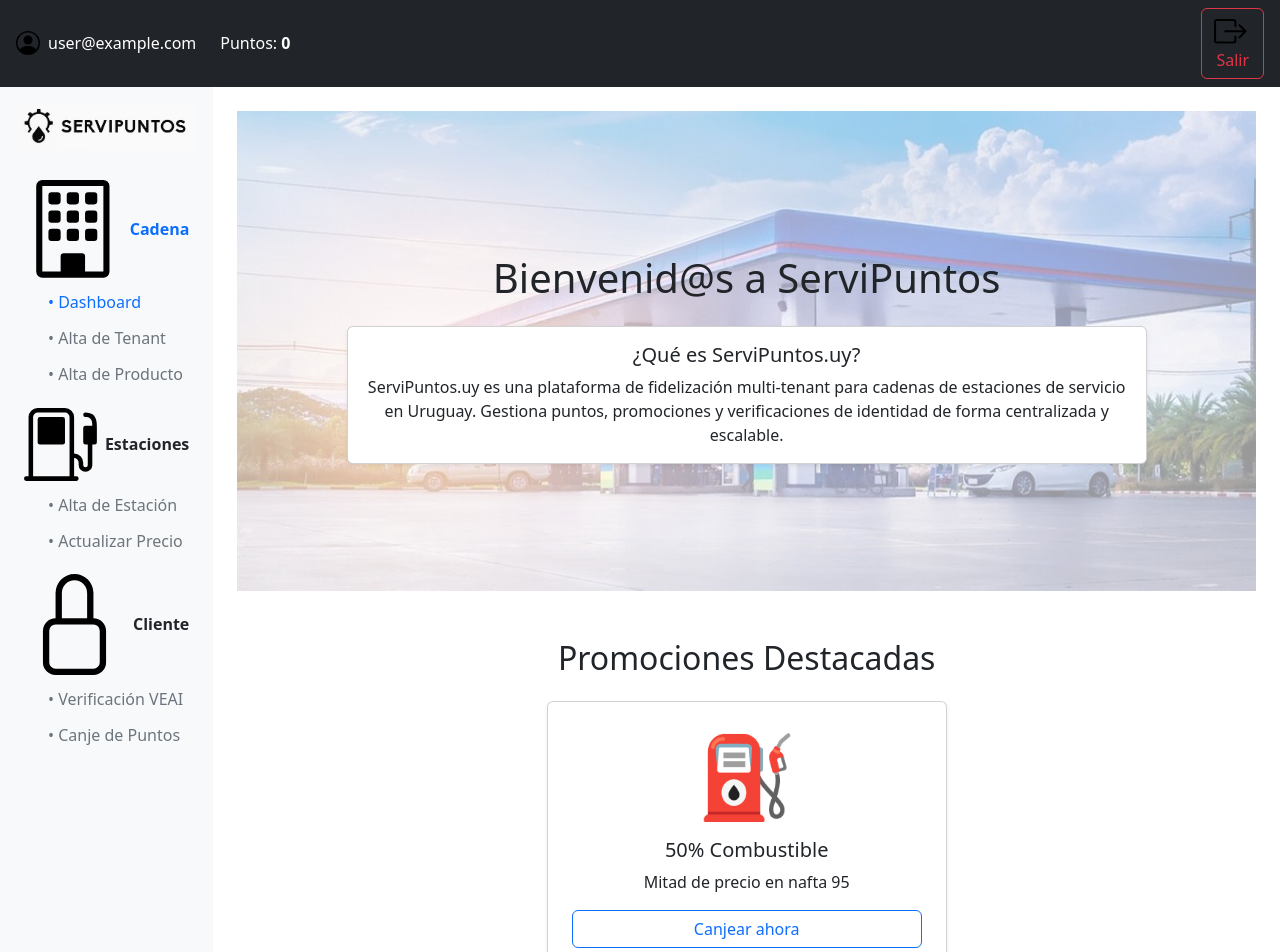
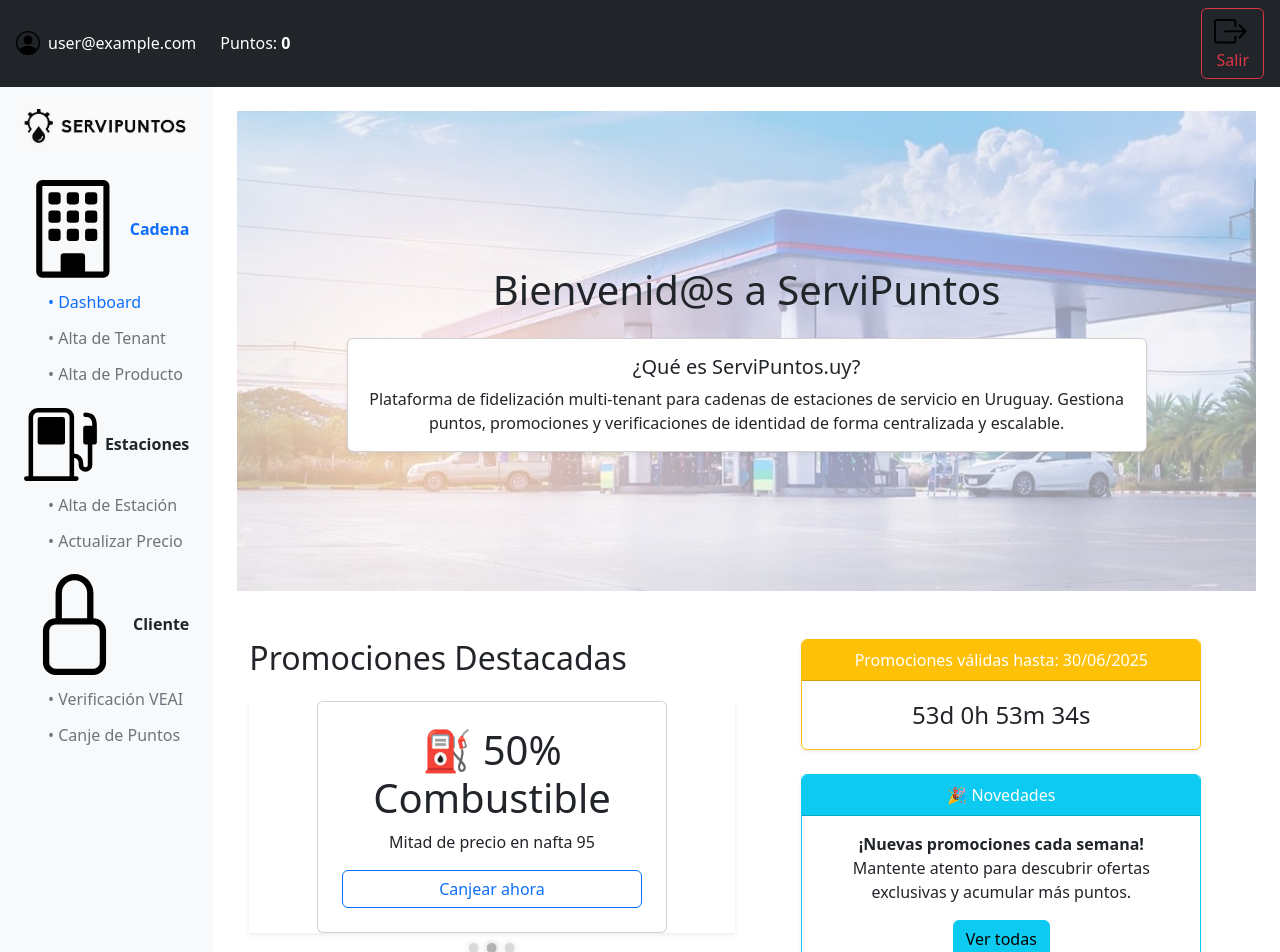
Before and after one commit to GonzaloFrascheri/FrontEnt---.NET, a React (Vite) app: page / in a window 1280 px wide. Shown: the top 952 px of the page. Built offline with nearby package versions, Linux system fonts and the light colour scheme; no server answers; sample sign-in values are in the browser's storage.

Commit message:
Cambios varios

```diff
--- a/src/components/NavBar.jsx
+++ b/src/components/NavBar.jsx
@@ -1,6 +1,6 @@
 // src/components/NavBar.jsx
 import React, { useContext } from 'react';
-import { Navbar, Container, Button } from 'react-bootstrap';
+import { Navbar, Container, Nav, Button } from 'react-bootstrap';
 import { PersonCircle, BoxArrowRight } from 'react-bootstrap-icons';
 import { Link } from 'react-router-dom';
 import { AuthContext } from '../context/AuthContext';
@@ -12,39 +12,29 @@ export default function NavBar() {
   return (
     <Navbar bg="dark" variant="dark" expand="md" className="px-3 mb-4">
       <Container fluid>
-
-        {/* BRAND (logo + nombre) */}
-        <Navbar.Brand
-          as={Link}
-          to="/"
-          className="d-flex align-items-center"
-        >
+        {/* Brand + logo */}
+        <Navbar.Brand as={Link} to="/" className="d-flex align-items-center">
           <img
             src={logo}
             alt="ServiPuntos"
-            style={{ height: '2rem', marginRight: '.5rem' }}
+            height="28"
+            className="me-2"
           />
           <span className="text-white">ServiPuntos</span>
         </Navbar.Brand>
 
-        {/* USUARIO + PUNTOS */}
-        <div className="d-flex align-items-center ms-4">
+        {/* User / points / logout */}
+        <Nav className="ms-auto align-items-center">
           <PersonCircle size={24} className="text-white me-2" />
           <span className="text-white me-3">{user.email}</span>
-          <span className="text-white">
+          <span className="text-white me-3">
             Puntos: <strong>{user.puntos ?? 0}</strong>
           </span>
-        </div>
-
-        {/* BOTÓN “Salir” al final */}
-        <Button
-          variant="outline-danger"
-          onClick={logout}
-          className="ms-auto"
-        >
-          <BoxArrowRight className="me-1" />
-          Salir
-        </Button>
+          <Button variant="outline-danger" onClick={logout}>
+            <BoxArrowRight className="me-1" />
+            Salir
+          </Button>
+        </Nav>
       </Container>
     </Navbar>
   );
--- a/src/pages/fuel/UpdateFuelPricePage.jsx
+++ b/src/pages/fuel/UpdateFuelPricePage.jsx
@@ -100,7 +100,7 @@ export default function UpdateFuelPricePage() {
 
             <div className="text-center">
               <Link to="/" className="link-secondary">
-                Volver al menú
+                Volver
               </Link>
             </div>
           </Card.Body>
--- a/src/pages/login/HomePage.jsx
+++ b/src/pages/login/HomePage.jsx
@@ -1,26 +1,50 @@
 // src/pages/login/HomePage.jsx
-import React, { useContext } from 'react';
+import React, { useContext, useState, useEffect } from 'react';
 import {
   Container,
+  Row,
+  Col,
   Card,
   Carousel,
   Button
 } from 'react-bootstrap';
 import { AuthContext } from '../../context/AuthContext';
-import bg from '../../../src/assets/4-9.jpg'; // tu foto de fondo
+import bg from '../../../src/assets/4-9.jpg';
 
 export default function HomePage() {
   const { user } = useContext(AuthContext);
 
+  // ==== Datos de promociones ====
   const promotions = [
-    { title: 'Café Gratis',     text: 'Canjea 200 puntos por un café', icon: '☕️' },
-    { title: '50% Combustible', text: 'Mitad de precio en nafta 95',   icon: '⛽️' },
-    { title: 'Merchandising',   text: 'Artículos por 500 puntos',       icon: '🎁' },
+    { title: '☕️ Café de especialidad',     text: 'Canjea 200 puntos por un café' },
+    { title: '⛽️ 50% Combustible', text: 'Mitad de precio en nafta 95' },
+    { title: '🎁 Merchandising',   text: 'Artículos por 500 puntos' },
   ];
+
+  // ==== Cuenta regresiva ====
+  const deadline = new Date('2025-06-30T23:59:59');
+  const calcTimeLeft = () => {
+    const diff = deadline - new Date();
+    if (diff <= 0) return { days: 0, hours: 0, minutes: 0, seconds: 0 };
+    return {
+      days:   Math.floor(diff / (1000*60*60*24)),
+      hours:  Math.floor((diff / (1000*60*60)) % 24),
+      minutes:Math.floor((diff / (1000*60)) % 60),
+      seconds:Math.floor((diff / 1000) % 60),
+    };
+  };
+
+  const [timeLeft, setTimeLeft] = useState(calcTimeLeft());
+  useEffect(() => {
+    const timer = setInterval(() => {
+      setTimeLeft(calcTimeLeft());
+    }, 1000);
+    return () => clearInterval(timer);
+  }, []);
 
   return (
     <Container fluid className="p-0">
-      {/* === Hero / Intro a todo ancho === */}
+      {/* === Hero a todo ancho === */}
       <div
         className="position-relative text-center text-dark"
         style={{
@@ -31,55 +55,42 @@ export default function HomePage() {
           justifyContent: 'center'
         }}
       >
-        {/* capa semi-blanca encima de la imagen */}
         <div
           className="position-absolute w-100 h-100"
           style={{ backgroundColor: 'rgba(255,255,255,0.6)' }}
         />
-
-        <div
-          className="position-relative"
-          style={{ zIndex: 1, width: '100%', maxWidth: 800 }}
-        >
+        <div className="position-relative" style={{ zIndex: 1, width: '100%', maxWidth: 800 }}>
           <h1 className="mt-3">Bienvenid@s a ServiPuntos</h1>
           <Card className="mx-auto mt-4 shadow-sm">
             <Card.Body>
               <Card.Title>¿Qué es ServiPuntos.uy?</Card.Title>
               <Card.Text>
-                ServiPuntos.uy es una plataforma de fidelización multi-tenant
-                para cadenas de estaciones de servicio en Uruguay. Gestiona
-                puntos, promociones y verificaciones de identidad de forma
-                centralizada y escalable.
+                Plataforma de fidelización multi-tenant para cadenas de estaciones
+                de servicio en Uruguay. Gestiona puntos, promociones y verificaciones
+                de identidad de forma centralizada y escalable.
               </Card.Text>
             </Card.Body>
           </Card>
         </div>
       </div>
 
-      {/* Carrusel de promociones */}
-      <div className="py-5 text-center">
-        <h2 className="mb-4">Promociones Destacadas</h2>
+      {/* === Promos & Novedades lado a lado === */}
+      <Container className="py-5">
+        <Row className="g-4">
+          {/* — Carrusel Izq — */}
+          <Col md={6}>
+            <h2 className="mb-4 text-center text-md-start">Promociones Destacadas</h2>
             <Carousel
               fade
               interval={3000}
               controls={false}
               indicators
-          className="mx-auto promo-carousel"
-          style={{
-            maxWidth: 500,
-            position: 'relative',
-            paddingBottom: '3rem',
-            overflow: 'visible'       // <-- aqui permitimos que se vean los indicadores
-          }}
+              className="promo-carousel shadow-sm"
             >
               {promotions.map((promo, idx) => (
                 <Carousel.Item key={idx}>
-              <Card
-                className="mx-auto p-4 shadow-sm promo-card"
-                style={{ maxWidth: 400 }}
-              >
-                <div className="display-1 mb-3">{promo.icon}</div>
-                <Card.Title>{promo.title}</Card.Title>
+                  <Card className="mx-auto p-4 text-center" style={{ maxWidth: 350 }}>
+                    <Card.Title className="display-6">{promo.title}</Card.Title>
                     <Card.Text>{promo.text}</Card.Text>
                     <Button variant="outline-primary" href="/redeem">
                       Canjear ahora
@@ -88,7 +99,48 @@ export default function HomePage() {
                 </Carousel.Item>
               ))}
             </Carousel>
+          </Col>
+
+          {/* — Banner & Countdown Der — */}
+          <Col md={6} className="d-flex flex-column align-items-center">
+            {/* Countdown */}
+            <Card
+              border="warning"
+              className="w-100 shadow-sm mb-4 text-center"
+              style={{ maxWidth: 400 }}
+            >
+              <Card.Header className="bg-warning text-white">
+                Promociones válidas hasta: 30/06/2025
+              </Card.Header>
+              <Card.Body>
+                <div style={{ fontSize: '1.5rem', fontWeight: '500' }}>
+                  {timeLeft.days}d {timeLeft.hours}h {timeLeft.minutes}m {timeLeft.seconds}s
                 </div>
+              </Card.Body>
+            </Card>
+
+            {/* Novedades */}
+            <Card
+              border="info"
+              className="w-100 shadow-sm"
+              style={{ maxWidth: 400 }}
+            >
+              <Card.Header className="bg-info text-white text-center">
+                🎉 Novedades
+              </Card.Header>
+              <Card.Body className="text-center">
+                <Card.Text className="mb-3">
+                  <strong>¡Nuevas promociones cada semana!</strong><br/>
+                  Mantente atento para descubrir ofertas exclusivas y acumular más puntos.
+                </Card.Text>
+                <Button variant="info" href="/promociones">
+                  Ver todas
+                </Button>
+              </Card.Body>
+            </Card>
+          </Col>
+        </Row>
+      </Container>
     </Container>
   );
 }
--- a/src/pages/points/RedeemPointsPage.jsx
+++ b/src/pages/points/RedeemPointsPage.jsx
@@ -129,7 +129,7 @@ export default function RedeemPointsPage() {
 
           <div className="text-center">
             <Link to="/" className="link-secondary">
-              Volver al menú
+              Volver
             </Link>
           </div>
         </div>
--- a/src/pages/products/RegisterProductPage.jsx
+++ b/src/pages/products/RegisterProductPage.jsx
@@ -143,7 +143,7 @@ export default function RegisterProductPage() {
 
             <div className="text-center">
               <Link to="/" className="link-secondary">
-                Volver al menú
+                Volver
               </Link>
             </div>
           </Card.Body>
--- a/src/pages/stations/RegisterStationPage.jsx
+++ b/src/pages/stations/RegisterStationPage.jsx
@@ -156,7 +156,7 @@ export default function RegisterStationPage() {
 
             <div className="text-center">
               <Link to="/" className="link-secondary">
-                Volver al menú
+                Volver
               </Link>
             </div>
           </Card.Body>
--- a/src/pages/tenant/RegisterTenantPage.jsx
+++ b/src/pages/tenant/RegisterTenantPage.jsx
@@ -77,7 +77,7 @@ export default function RegisterTenantPage() {
 
             <div className="text-center">
               <Link to="/" className="link-secondary">
-                Volver al menú
+                Volver
               </Link>
             </div>
           </Card.Body>
--- a/src/pages/verifyAge/VerifyIdentityPage.jsx
+++ b/src/pages/verifyAge/VerifyIdentityPage.jsx
@@ -109,7 +109,7 @@ export default function VerifyIdentityPage() {
             <hr />
             <div className="text-center">
               <Link to="/" className="link-secondary">
-                Volver al menú
+                Volver
               </Link>
             </div>
           </Card.Body>
```
Lines whose indentation alone changed are shown as unchanged.
